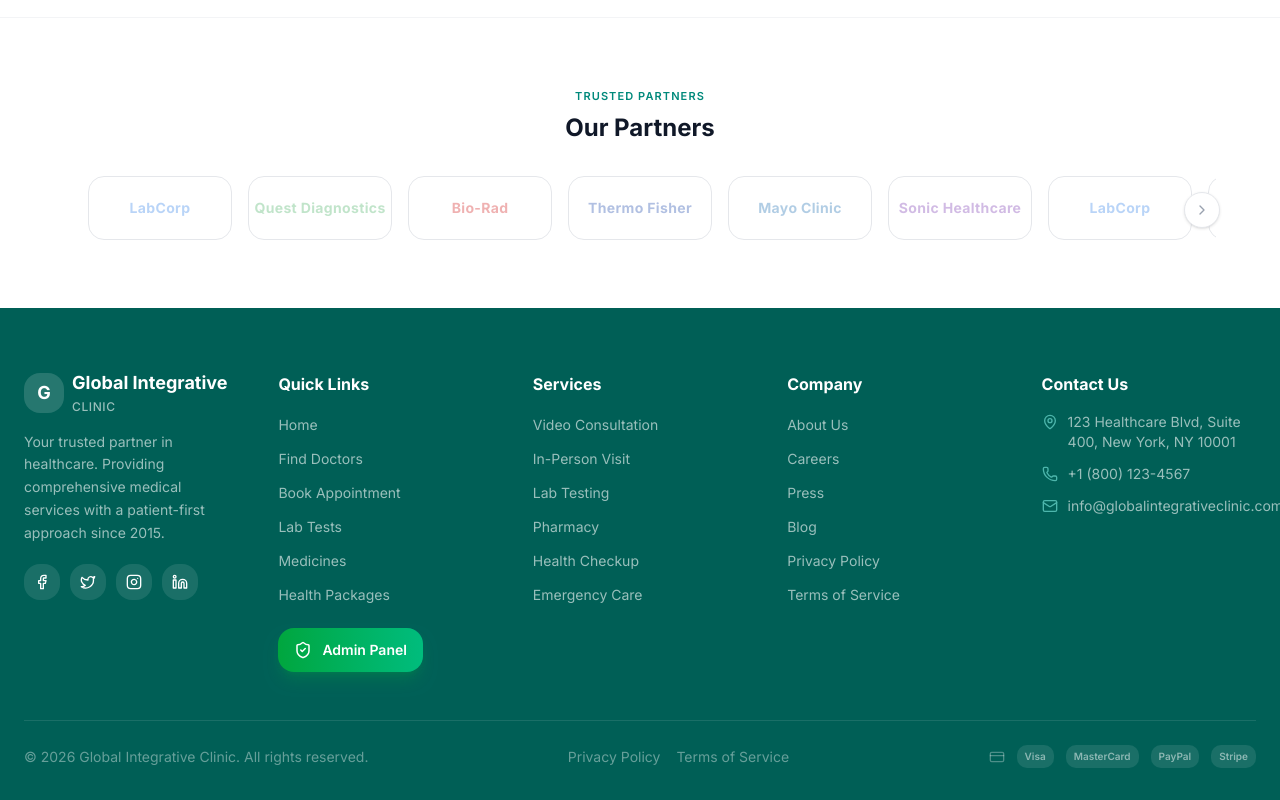
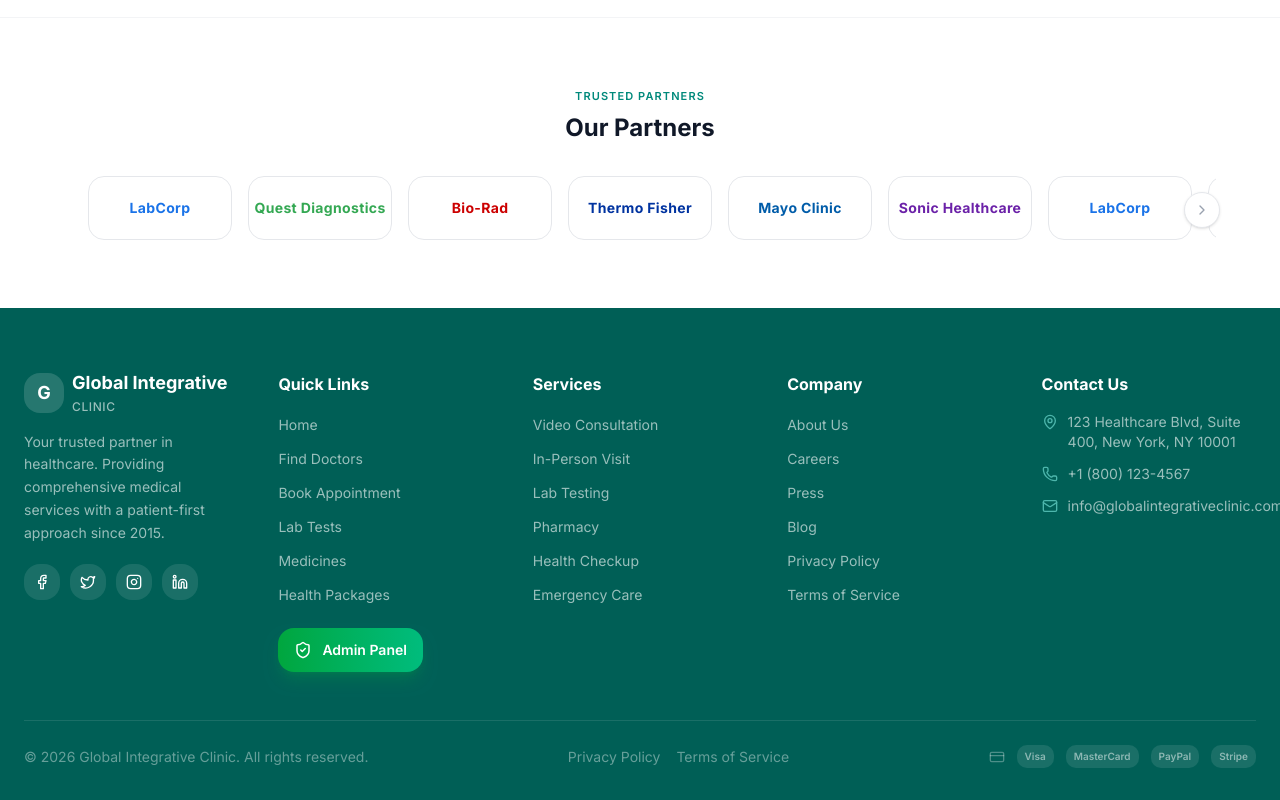
Before and after one commit to singhyogeshwar5608/Global-Hostpital, a Next.js app: page / in a window 1280 px wide. Shown: the part 4217-5017 px from the top of the page. Built offline with nearby package versions, Linux system fonts and the light colour scheme.

Commit message:
0618c138-5bcb-495f-87d8-a3ab19dcdde2

```diff
--- a/src/components/healthcare/Partners.tsx
+++ b/src/components/healthcare/Partners.tsx
@@ -91,7 +91,7 @@ export default function Partners() {
                 className="flex-shrink-0 w-36 h-16 rounded-xl border border-gray-200 bg-white flex items-center justify-center hover:border-teal/20 hover:shadow-md transition-all cursor-pointer group"
               >
                 <span
-                  className="text-sm font-bold tracking-wide opacity-30 group-hover:opacity-70 transition-opacity"
+                  className="text-sm font-bold tracking-wide group-hover:brightness-110 transition-all"
                   style={{ color: partner.color }}
                 >
                   {partner.name}
```
Also changed, not shown: upload/pasted_image_1780672753141.png (added).
